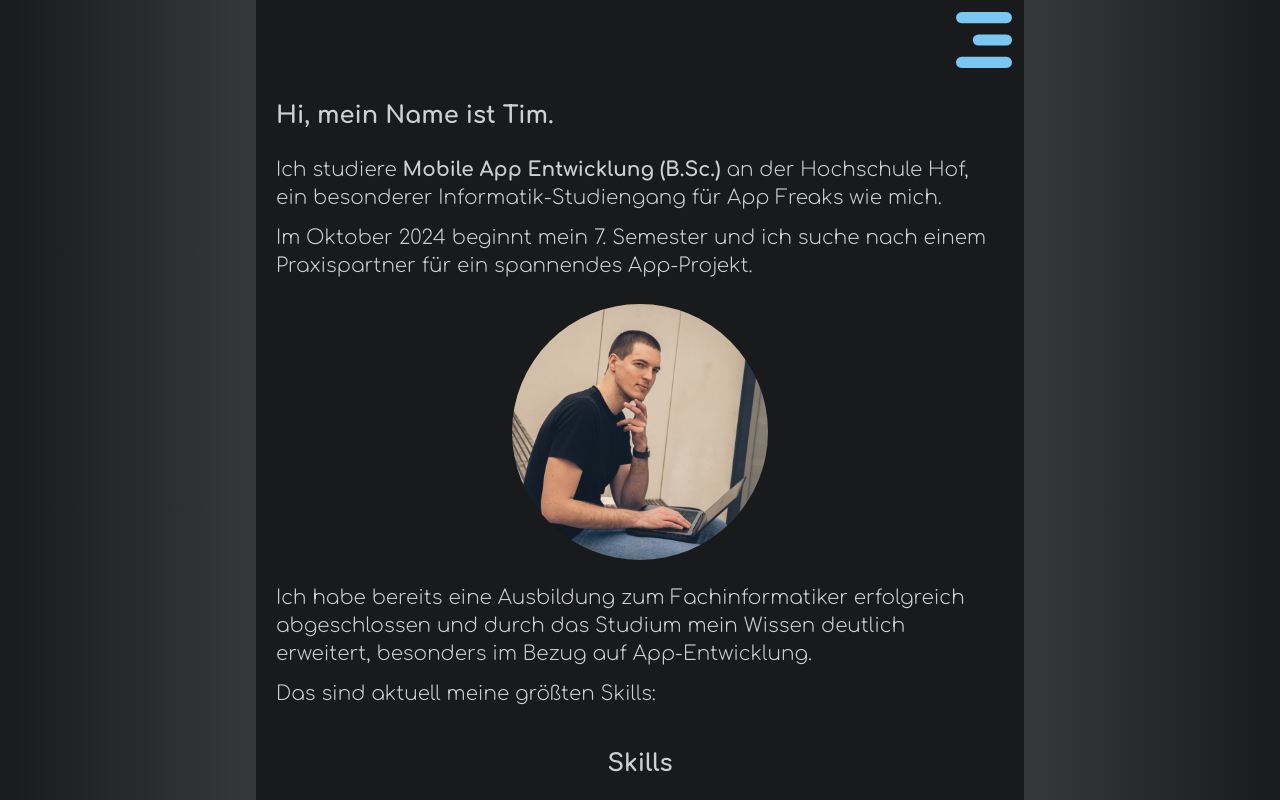
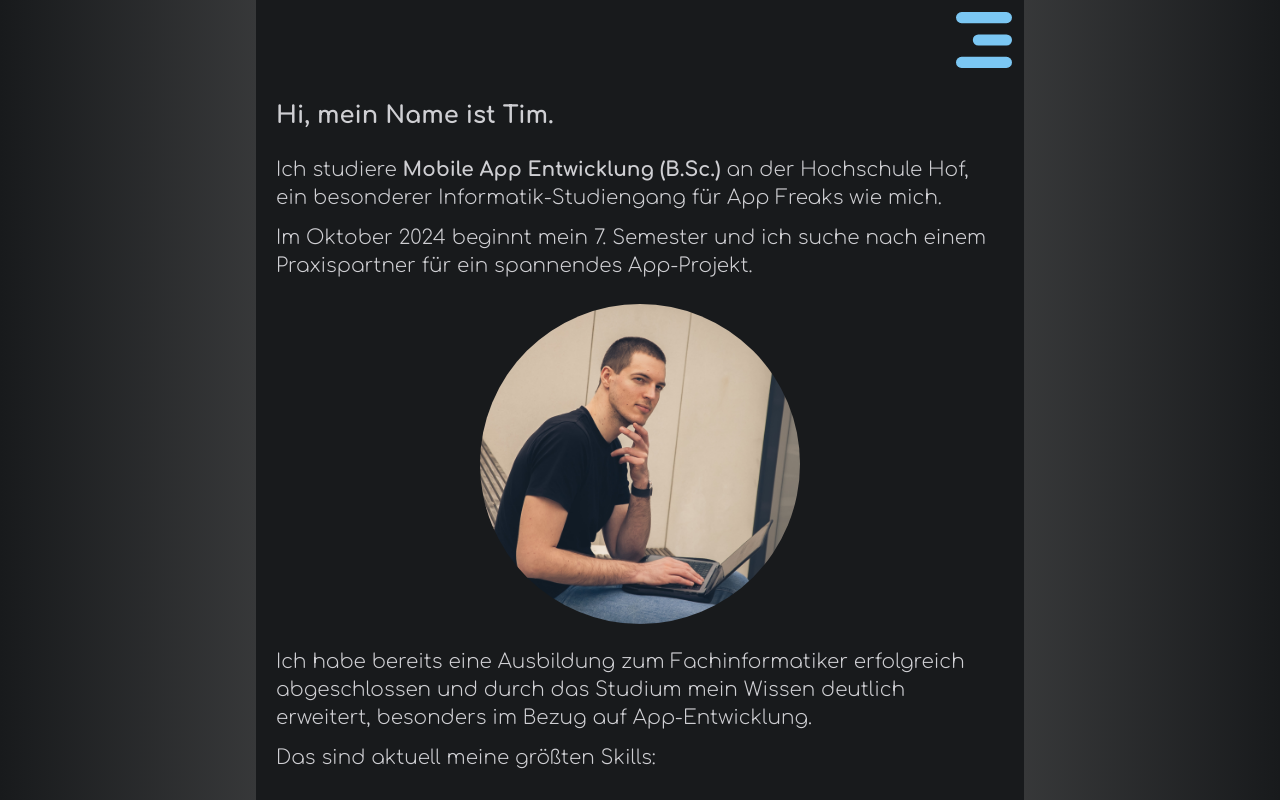
Before and after one commit to tim-w97/MyProfilePage, a React (Create React App) app: page / in a window 1280 px wide. Shown: the top 800 px of the page. Built offline with nearby package versions, Linux system fonts and the light colour scheme.

Commit message:
image rename, bigger image

```diff
--- a/src/widgets/Welcome.js
+++ b/src/widgets/Welcome.js
@@ -1,5 +1,4 @@
-import timSmiling from '../assets/images/tim/tim smiling.jpg'
-import timSitting from '../assets/images/tim/tim_sitting.jpg'
+import timThinking from '../assets/images/tim/tim_thinking.jpg'
 
 function Welcome(props) {
     return (
@@ -27,8 +26,8 @@ function Welcome(props) {
             </p>
 
             <img
-                className='aspect-square w-64 object-cover m-auto my-6 rounded-full'
-                src={timSitting}
+                className='aspect-square w-80 object-cover m-auto my-6 rounded-full'
+                src={timThinking}
                 alt='Tim thinking about something'
             />
 
```
Also changed, not shown: src/assets/images/tim/tim smiling.jpg (deleted), src/assets/images/tim/tim_thinking.jpg (renamed from src/assets/images/tim/tim_sitting.jpg).
